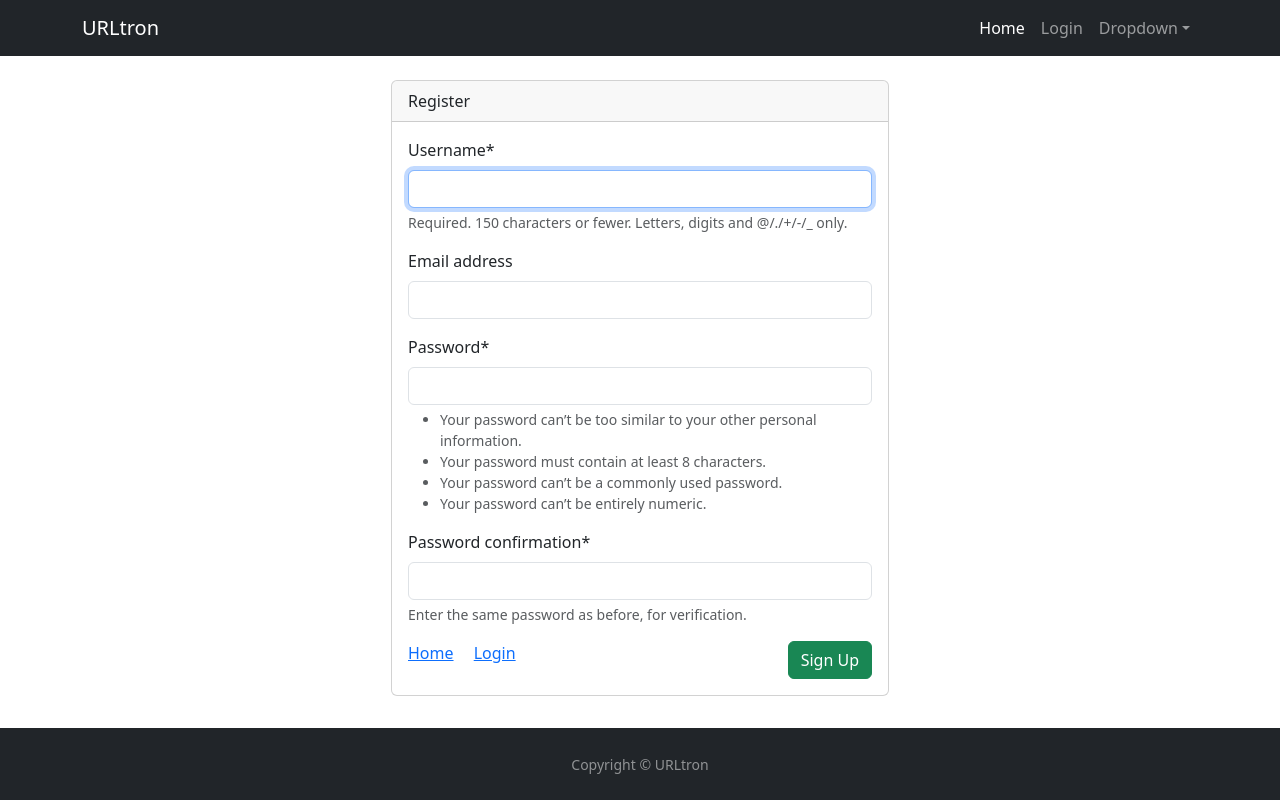
After one commit to silviotron/URLtron, a Django app: template templates/accounts/register.html in a window 1280 px wide. The commit adds this page. Run offline with Django 5.2, Linux system fonts and the light colour scheme; the template is opened without the code that fills it: values that come from a table or form of the project are taken from there, others are empty; some libraries are stand-ins or nearby versions.

Commit message:
register + login front & popup messages system

```diff
--- a/URLtron/urls.py
+++ b/URLtron/urls.py
@@ -21,6 +21,6 @@ from django.urls import path, include
 
 urlpatterns = [
     path('admin/', admin.site.urls),
-    path('lo', include('accounts.urls')),
+    path('', include('accounts.urls')),
     path('', include('shorter.urls'))
 ]
--- a/accounts/forms.py
+++ b/accounts/forms.py
@@ -1,10 +1,15 @@
-from django.forms import ModelForm
-from django.contrib.auth.forms import UserCreationForm
+from django.contrib.auth.forms import UserCreationForm, AuthenticationForm
 from django.contrib.auth.models import User
-from django import forms
+from crispy_forms.helper import FormHelper
+from crispy_forms.layout import Layout, Submit, Row, Column
 
 
-class CreateUserForm(UserCreationForm):
+class RegisterForm(UserCreationForm):
     class Meta:
         model = User
-        fields = {'username', 'email', 'password1', 'password2'}
+        fields = ['username', 'email', 'password1', 'password2']
+
+class LoginForm(AuthenticationForm):
+    class Meta:
+        model = User
+        fields = ['username', 'password']
--- a/accounts/urls.py
+++ b/accounts/urls.py
@@ -3,4 +3,5 @@ from . import views
 
 urlpatterns = [
     path('register/', views.register, name='register'),
+    path('login/', views.login, name='login'),
 ]
--- a/shorter/urls.py
+++ b/shorter/urls.py
@@ -2,7 +2,7 @@ from django.urls import path
 from . import views
 
 urlpatterns = [
-    path('new/', views.url_new, name='url_new'),
+    path('', views.url_new, name='url_new'),
     path('show/<str:key>/', views.url_success, name='url_success'),
     path('<str:key>/', views.url_redirect, name='url_redirect'),
 ]
--- a/shorter/views.py
+++ b/shorter/views.py
@@ -1,6 +1,7 @@
 from django.shortcuts import render, redirect
 from .models import Link
 import validators
+from django.contrib import messages
 
 # Create your views here.
 def url_new(request):
--- /dev/null
+++ b/templates/accounts/register.html
@@ -0,0 +1,29 @@
+{% extends 'base.html' %}
+
+{% block title %}
+    Register
+{% endblock %}
+
+{% block content %}
+    <div class="container mt-4">
+        <div class="row">
+            <div class="col-12 col-md-6 offset-md-3">
+                <div class="card">
+                    <div class="card-header">Register</div>
+                    <div class="card-body">
+                        {% load crispy_forms_tags %}
+                        <form method="post" action="">
+                            {% csrf_token %}
+                            {{ form | crispy }}
+                            <a href="{% url 'url_new' %}" class="me-3">Home</a>
+                            <a href="{% url 'login' %}">Login</a>
+                            <input type="submit" class="btn btn-success float-end" value="Sign Up">
+                        </form>
+                        {{ form.errors | crispy }}
+                    </div>
+                </div>
+            </div>
+        </div>
+    </div>
+
+{% endblock %}
--- a/templates/base.html
+++ b/templates/base.html
@@ -20,6 +20,24 @@
         #page-content {
             flex: 1 0 auto;
         }
+
+        /* Estilos para los mensajes de alerta */
+        #alert-container {
+            position: fixed;
+            bottom: 20px;
+            right: 20px;
+            z-index: 1000;
+        }
+
+        .alert {
+            margin-bottom: 10px;
+            border-radius: 0.25rem;
+            transition: opacity 0.5s ease-out;
+        }
+
+        .alert.fadeout {
+            opacity: 0;
+        }
     </style>
 
 </head>
@@ -27,15 +45,16 @@
 <!-- Responsive navbar-->
 <nav class="navbar navbar-expand-lg navbar-dark bg-dark">
     <div class="container">
-        <a class="navbar-brand" href="#">Start Bootstrap</a>
+        <a class="navbar-brand" href="">URLtron</a>
         <button class="navbar-toggler" type="button" data-bs-toggle="collapse"
                 data-bs-target="#navbarSupportedContent"
                 aria-controls="navbarSupportedContent" aria-expanded="false" aria-label="Toggle navigation"><span
                 class="navbar-toggler-icon"></span></button>
         <div class="collapse navbar-collapse" id="navbarSupportedContent">
             <ul class="navbar-nav ms-auto mb-2 mb-lg-0">
-                <li class="nav-item"><a class="nav-link active" aria-current="page" href="#">Home</a></li>
-                <li class="nav-item"><a class="nav-link" href="#">Link</a></li>
+                <li class="nav-item"><a class="nav-link active" aria-current="page" href="{% url 'url_new' %}">Home</a>
+                </li>
+                <li class="nav-item"><a class="nav-link" href="{% url 'login' %}">Login</a></li>
                 <li class="nav-item dropdown">
                     <a class="nav-link dropdown-toggle" id="navbarDropdown" href="#" role="button"
                        data-bs-toggle="dropdown" aria-expanded="false">Dropdown</a>
@@ -54,10 +73,20 @@
 </nav>
 <!-- Page Content-->
 <div id="page-content">
+    <div class="container px-4 px-lg-5">
 
-    <div class="container px-4 px-lg-5">
         {% block content %}{% endblock %}
     </div>
+</div>
+
+<!-- Alert container -->
+<div id="alert-container">
+    {% for message in messages %}
+        <div class="alert alert-{{ message.tags }} alert-dismissible fade show" role="alert">
+            <strong>{{ message }}</strong> texto.
+            <button type="button" class="btn-close" data-bs-dismiss="alert" aria-label="Close"></button>
+        </div>
+    {% endfor %}
 </div>
 
 <!-- Footer-->
@@ -72,7 +101,20 @@
 </a>
 
 <script src="https://cdn.jsdelivr.net/npm/bootstrap@5.3.2/dist/js/bootstrap.bundle.min.js"></script>
-
+<script>
+    // Función para eliminar automáticamente las alertas después de 5 segundos
+    document.addEventListener('DOMContentLoaded', function () {
+        var alerts = document.querySelectorAll('.alert');
+        alerts.forEach(function (alert) {
+            setTimeout(function () {
+                alert.classList.add('fadeout');
+                setTimeout(function () {
+                    alert.remove();
+                }, 500);
+            }, 10000);
+        });
+    });
+</script>
 
 </body>
 </html>
```
Also changed, not shown: URLtron/settings.py (+10 -7 lines), accounts/views.py (+21 -6 lines), templates/accounts/login.html (added, +35 -0 lines), templates/acounts/register.html (deleted, +0 -7 lines), db.sqlite3, shorter/migrations/0007_rename_url_link_urls.py (added), shorter/migrations/0008_rename_urls_link_url.py (added).
